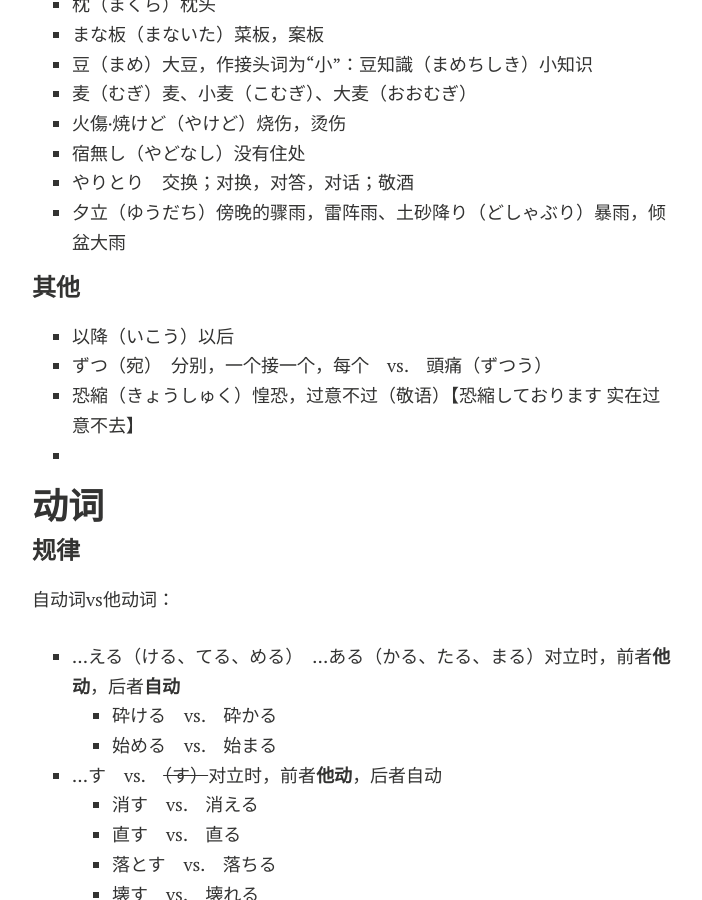
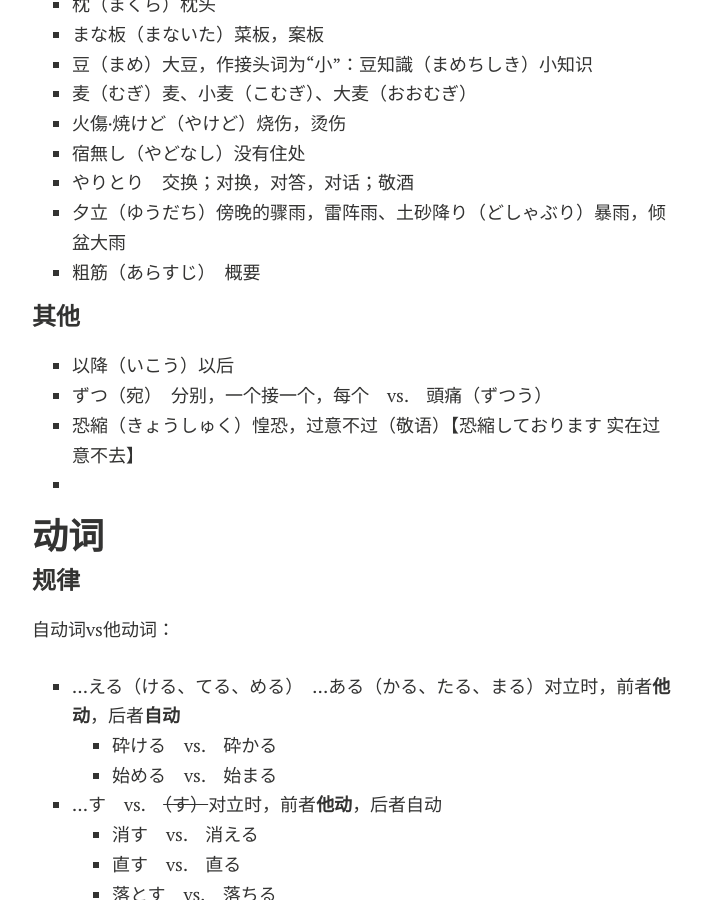
Before and after one commit to Kinnuch/kinnuch.github.io, a Jekyll site: the page built from laim/N3.md, in a window 1280 px wide and 900 px high, scrolled down 14326 px. Shown: the whole window, without its empty margins (288-990 px from the left). Built offline with Jekyll 4.4.1, drawn with Linux system fonts in a browser that asks for light colours; nearby versions of some CDN libraries; comment, search, counter and statistics services are not loaded; a style sheet for code colours, icons or effects is not loaded.

Commit message:
Update N3.md

```diff
--- a/laim/N3.md
+++ b/laim/N3.md
@@ -464,6 +464,7 @@ title: JapaneseN3
 - 宿無し（やどなし）没有住处
 - やりとり　交换；对换，对答，对话；敬酒
 - 夕立（ゆうだち）傍晚的骤雨，雷阵雨、土砂降り（どしゃぶり）暴雨，倾盆大雨
+- 粗筋（あらすじ）　概要
 
 ### 其他
 
```
